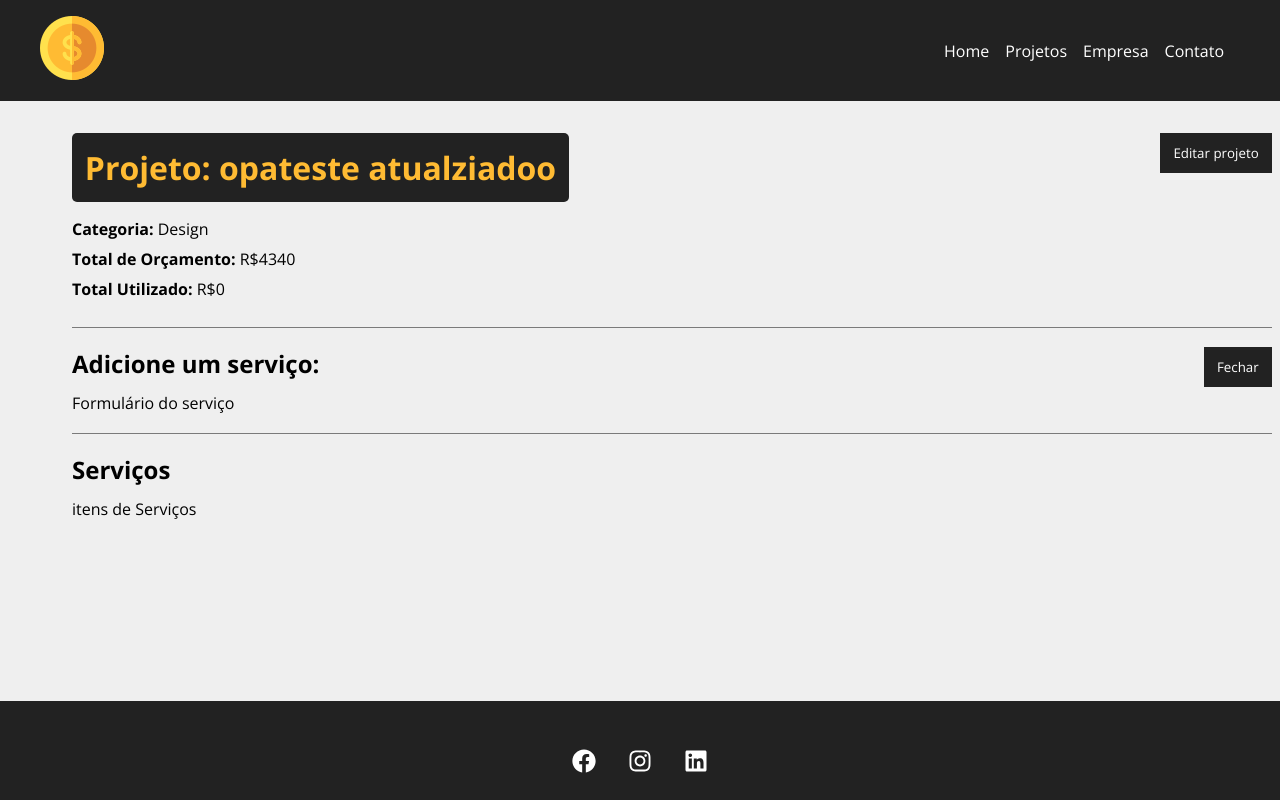
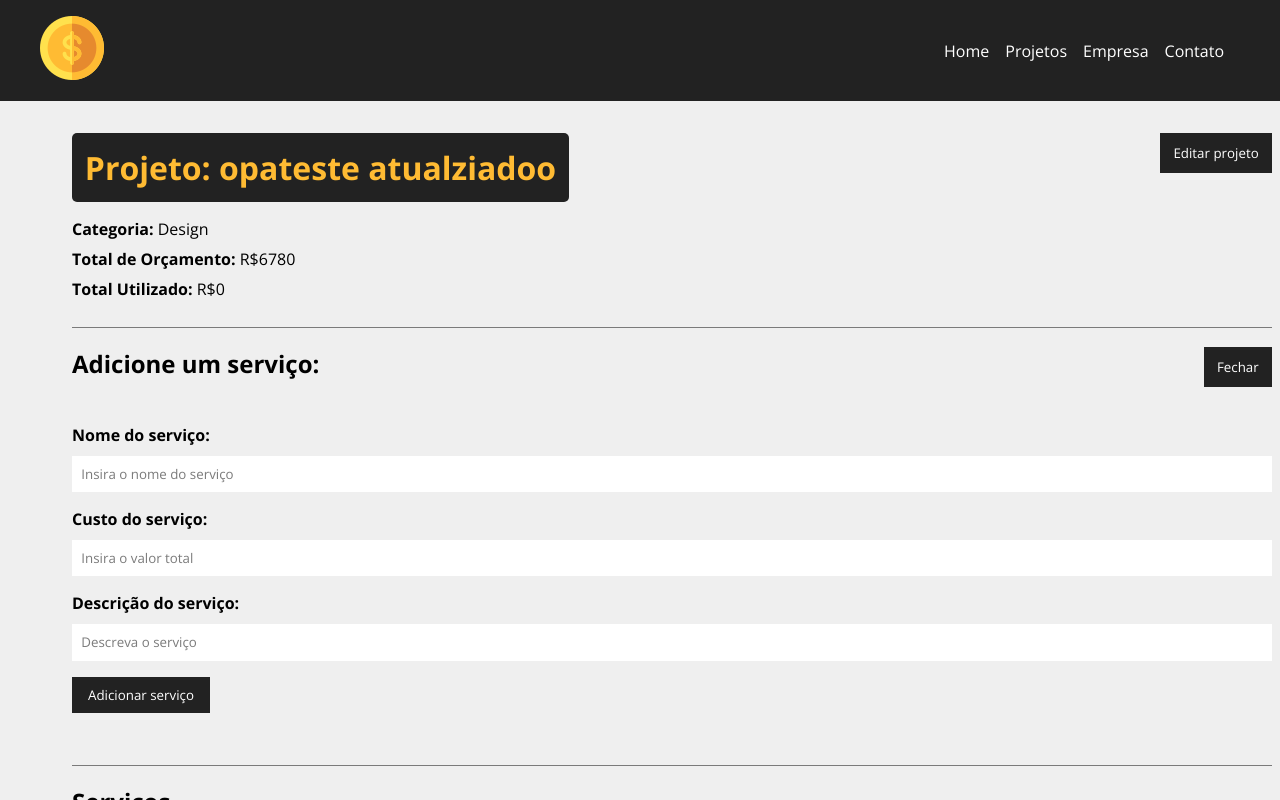
Before and after one commit to thales0591/project-manager-react, a React (Create React App) app: page /project/6fde in a window 1280 px wide. Both pictures are taken after a click on the button "Adicionar serviço". Shown: the top 800 px of the page. Built offline with nearby package versions, Linux system fonts and the light colour scheme; data requests are answered from the project's data file.

Commit message:
Create ServiceForm to update services area, create add services function that make PATCH fetch and add services card

```diff
--- a/db.json
+++ b/db.json
@@ -3,7 +3,7 @@
     {
       "id": "6fde",
       "name": "opateste atualziadoo",
-      "budget": "4340",
+      "budget": "6780",
       "category": {
         "id": "3",
         "name": "Design"
@@ -18,6 +18,42 @@
       "category": {
         "id": "4",
         "name": "Planejamento"
+      },
+      "cost": 1675,
+      "services": [
+        {
+          "name": "asdasds",
+          "cost": "232",
+          "description": "seila",
+          "id": "52c0251d-4f3f-4526-9731-cfb182ac6776"
+        },
+        {
+          "name": "servico 2",
+          "cost": "320",
+          "description": "seilaman",
+          "id": "2d6c5c7a-bfca-46ac-b26f-347558e827ec"
+        },
+        {
+          "name": "contratar dev backend java fudido",
+          "cost": "1000",
+          "description": "se fudeukkkkjjj",
+          "id": "20a69cd5-353b-45a1-bfd1-df88165d1dae"
+        },
+        {
+          "name": "teste",
+          "cost": "123",
+          "description": "testemano",
+          "id": "75e0068c-a344-4940-8eec-5685e94a8ebe"
+        }
+      ]
+    },
+    {
+      "id": "ffe5",
+      "name": "aleatorio",
+      "budget": "3000",
+      "category": {
+        "id": "1",
+        "name": "Infra"
       },
       "cost": 0,
       "services": []
--- a/src/components/pages/Project.js
+++ b/src/components/pages/Project.js
@@ -1,3 +1,4 @@
+import { parse, v4 as uuidv4 } from 'uuid'
 import styles from './Project.module.css'
 import {useParams} from 'react-router-dom'
 import {useState, useEffect} from 'react'
@@ -5,13 +6,16 @@
 import Container from '../layout/Container'
 import ProjectForm from '../project/ProjectForm'
 import Message from '../layout/Message'
+import ServiceForm from '../service/ServiceForm'
+import ServiceCard from '../service/ServiceCard'
 
 function Project() {
 
     const {id} = useParams()
     const [project, setProject] = useState([])
+    const [services, setServices] = useState([])
     const [showProjectForm, setShowProjectForm] = useState(false)
-    const [showServiceForm, setServiceForm] = useState(false)
+    const [showServiceForm, setShowServiceForm] = useState(false)
     const [message, setMessage] = useState()
     const [type, setType] = useState()
 
@@ -26,6 +30,7 @@
             .then((resp) => resp.json())
             .then((data) => {
                 setProject(data)
+                setServices(data.services)
             })
             .catch((err) => console.log(err))
         }, 1000)
@@ -58,12 +63,48 @@
         .catch(err => console.log(err))
     }
 
+    function createService(project) {
+
+        const lastService = project.services[project.services.length - 1]
+        lastService.id = uuidv4()
+        const lastServiceCost = lastService.cost
+        const newCost = parseFloat(project.cost) + parseFloat(lastServiceCost)
+
+        if(newCost > parseFloat(project.budget)) {
+            setMessage('Orçamento ultrapassado. Por favor, verifique o valor do serviço')
+            setType('error')
+            project.services.pop()
+            setTimeout(() => {setMessage('');}, 3000)
+            return false
+        }
+
+        project.cost = newCost
+
+        fetch(`http://localhost:5000/projects/${project.id}`, {
+            method: 'PATCH',
+            headers: {
+                'Content-Type': 'application/json',
+            },
+            body: JSON.stringify(project)
+        })
+        .then(resp => resp.json())
+        .then(data => {
+            setShowServiceForm(false)
+        })
+        .catch(err => console.log(err))
+
+    }
+
+    function removeService() {
+
+    }
+
     function toggleProjectForm() {
             setShowProjectForm(!showProjectForm)
     }
 
     function toggleServiceForm() {
-        setServiceForm(!showServiceForm)
+        setShowServiceForm(!showServiceForm)
     }
 
     return (
@@ -106,12 +147,28 @@
                         {!showServiceForm ? 'Adicionar serviço' : 'Fechar'}
                     </button>
                     <div className={styles.project_info}>
-                    {showServiceForm && <div>Formulário do serviço</div>}
+                    {showServiceForm &&
+                        <ServiceForm
+                            handleSubmit={createService}
+                            btnText='Adicionar serviço'
+                            projectData={project}
+                        />}
                     </div>
                 </div>
                 <h2>Serviços</h2>
                 <Container customClass="start">
-                    <p>itens de Serviços</p>
+                    {services.length > 0 &&
+                        services.map((service) => (
+                            <ServiceCard
+                                id={service.id}
+                                name={service.name}
+                                cost={service.cost}
+                                description={service.description}
+                                handleRemove={removeService}
+                            />
+                        ))
+                    }
+                    {services.length == 0 && <p>Não há serviços cadastrados.</p>}
                 </Container>
                 </Container>
             </div>
--- /dev/null
+++ b/src/components/service/ServiceCard.js
@@ -0,0 +1,27 @@
+import styles from '../project/ProjectCard.module.css'
+import { BsFillTrashFill } from 'react-icons/bs'
+
+function ServiceCard({ id, name , cost, description, handleRemove }) {
+
+    const remove = (e) => {
+
+    }
+
+    return (
+        <div className={styles.project_card}>
+            <h4>{name}</h4>
+            <p>
+                <span>Custo total:</span> R${cost}
+            </p>
+            <p>{description}</p>
+            <div className={styles.project_card_actions}>
+                <button onClick={remove}>
+                    <BsFillTrashFill />
+                    Excluir
+                </button>
+            </div>
+        </div>
+    )
+}
+
+export default ServiceCard
--- /dev/null
+++ b/src/components/service/ServiceForm.js
@@ -0,0 +1,48 @@
+import { useState } from 'react'
+import Input from '../form/Input'
+import SubmitButton from '../form/SubmitButton'
+import styles from '../project/ProjectForm.module.css'
+
+function ServiceForm({ handleSubmit, btnText, projectData }) {
+
+    const [service, setService] = useState({})
+
+    function submit(e) {
+        e.preventDefault()
+        projectData.services.push(service)
+        handleSubmit(projectData)
+    }
+
+    function handleChange(e) {
+        setService({...service, [e.target.name] : e.target.value})
+    }
+
+    return (
+        <form onSubmit={submit} className={styles.form}>
+            <Input
+                type='text'
+                text='Nome do serviço'
+                name='name'
+                placeholder='Insira o nome do serviço'
+                handleOnChange={handleChange}
+            />
+            <Input
+                type='number'
+                text='Custo do serviço'
+                name='cost'
+                placeholder='Insira o valor total'
+                handleOnChange={handleChange}
+            />
+            <Input
+                type='text'
+                text='Descrição do serviço'
+                name='description'
+                placeholder='Descreva o serviço'
+                handleOnChange={handleChange}
+            />
+            <SubmitButton text={btnText}/>
+        </form>
+    )
+}
+
+export default ServiceForm
```
